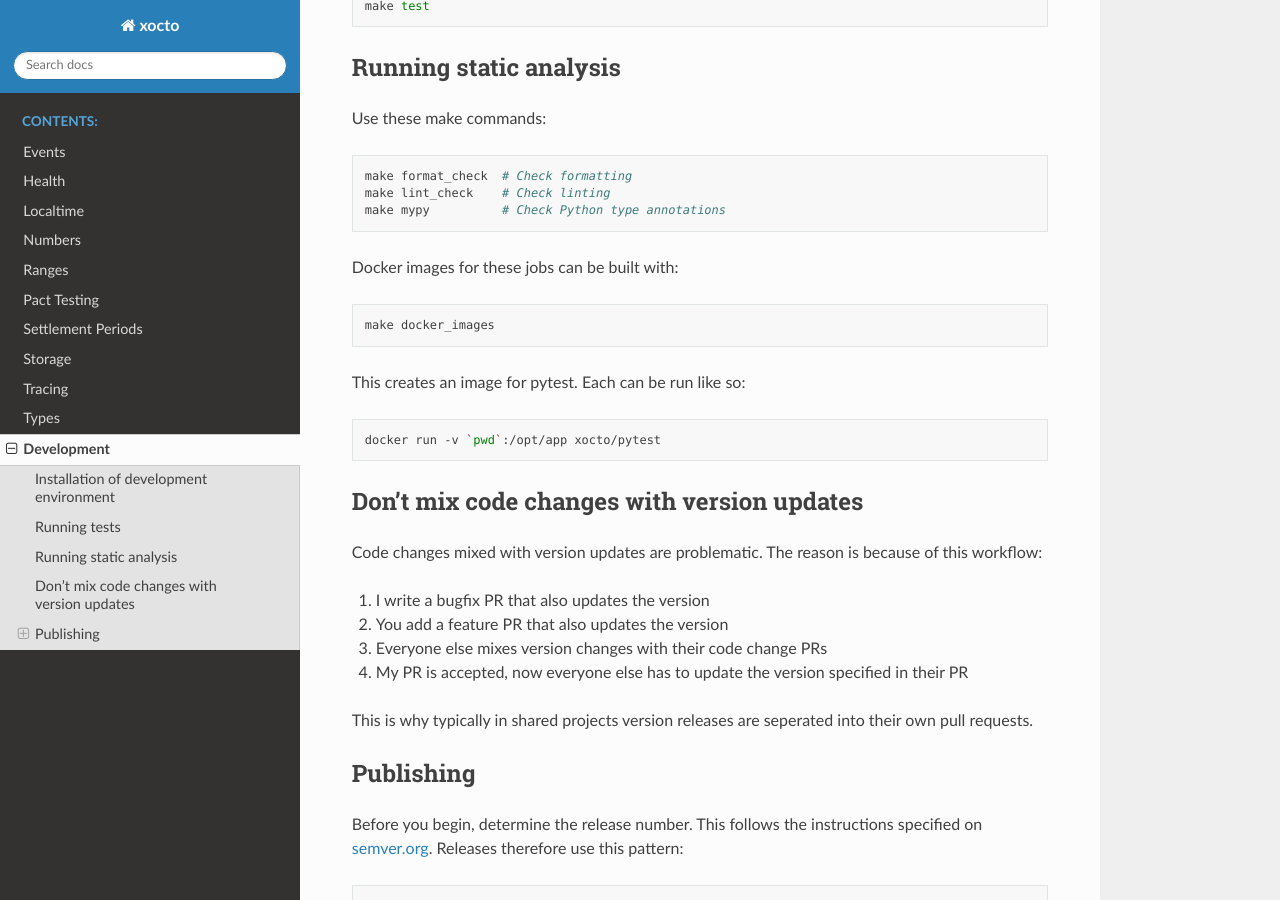
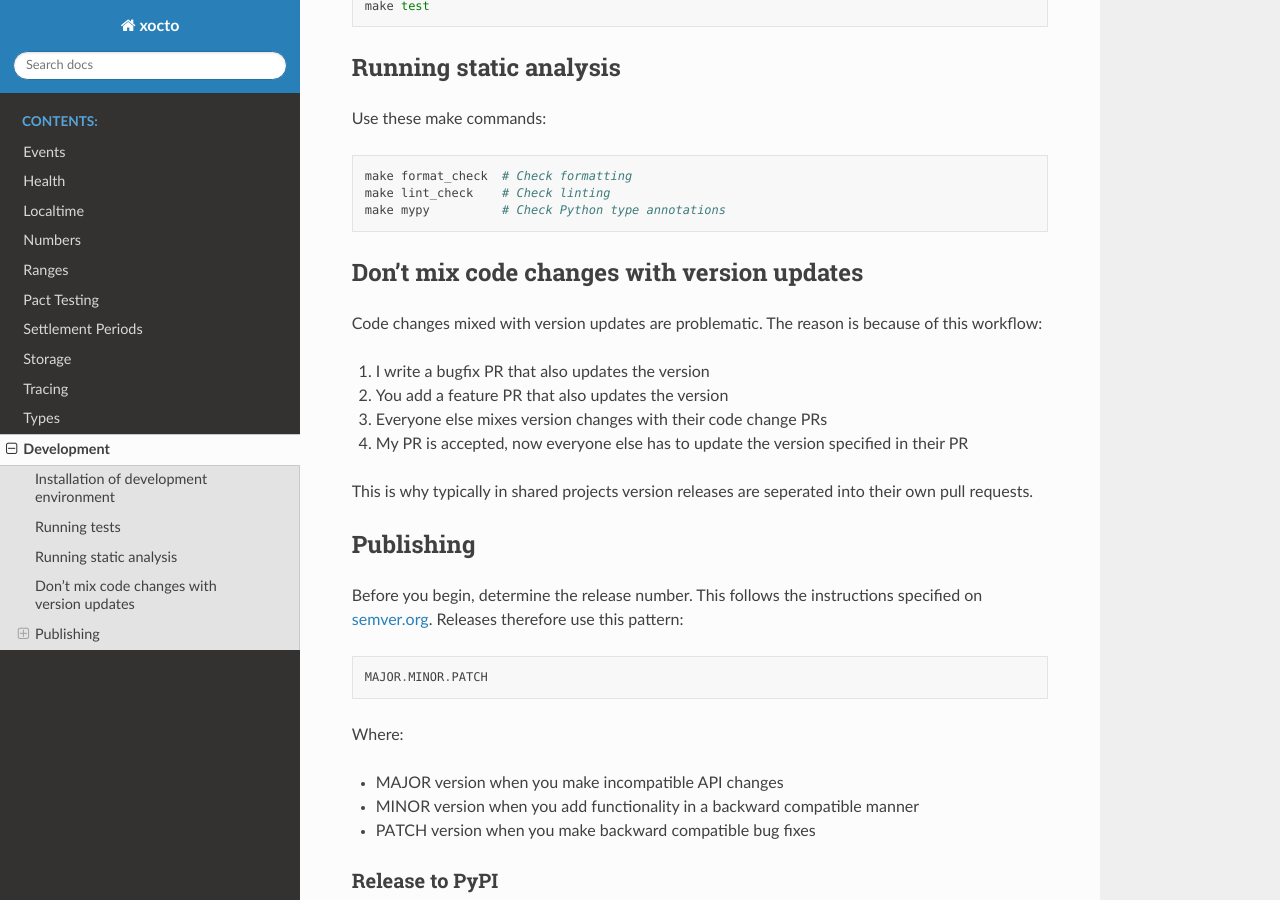
Before and after one commit to octoenergy/xocto, a Sphinx documentation site: the page built from docs/xocto/development.md, in a window 1280 px wide and 900 px high, scrolled down 547 px. Built offline with Sphinx 7.4.7 and the Read the Docs theme 2.0.0, drawn with Linux system fonts in a browser that asks for light colours.

Commit message:
Remove development `Dockerfile`
As it's not really useful.

````diff
--- a/docs/xocto/development.md
+++ b/docs/xocto/development.md
@@ -28,18 +28,6 @@ Use these make commands:
 make format_check  # Check formatting
 make lint_check    # Check linting
 make mypy          # Check Python type annotations
-```
-
-Docker images for these jobs can be built with:
-
-```sh
-make docker_images
-```
-
-This creates an image for pytest. Each can be run like so:
-
-```sh
-docker run -v `pwd`:/opt/app xocto/pytest
 ```
 
 ## Don't mix code changes with version updates
````
Also changed, not shown: 2 other files.
